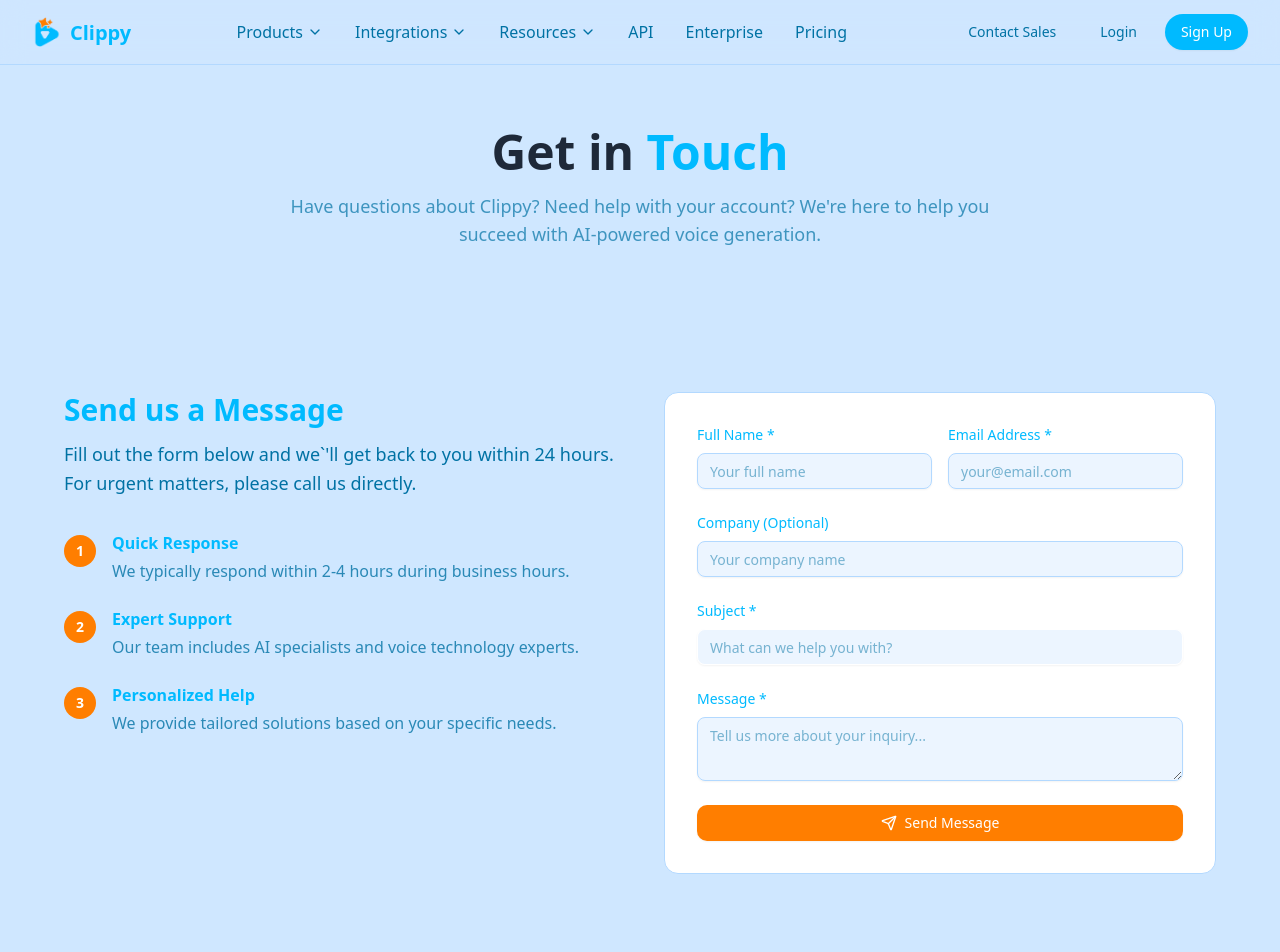
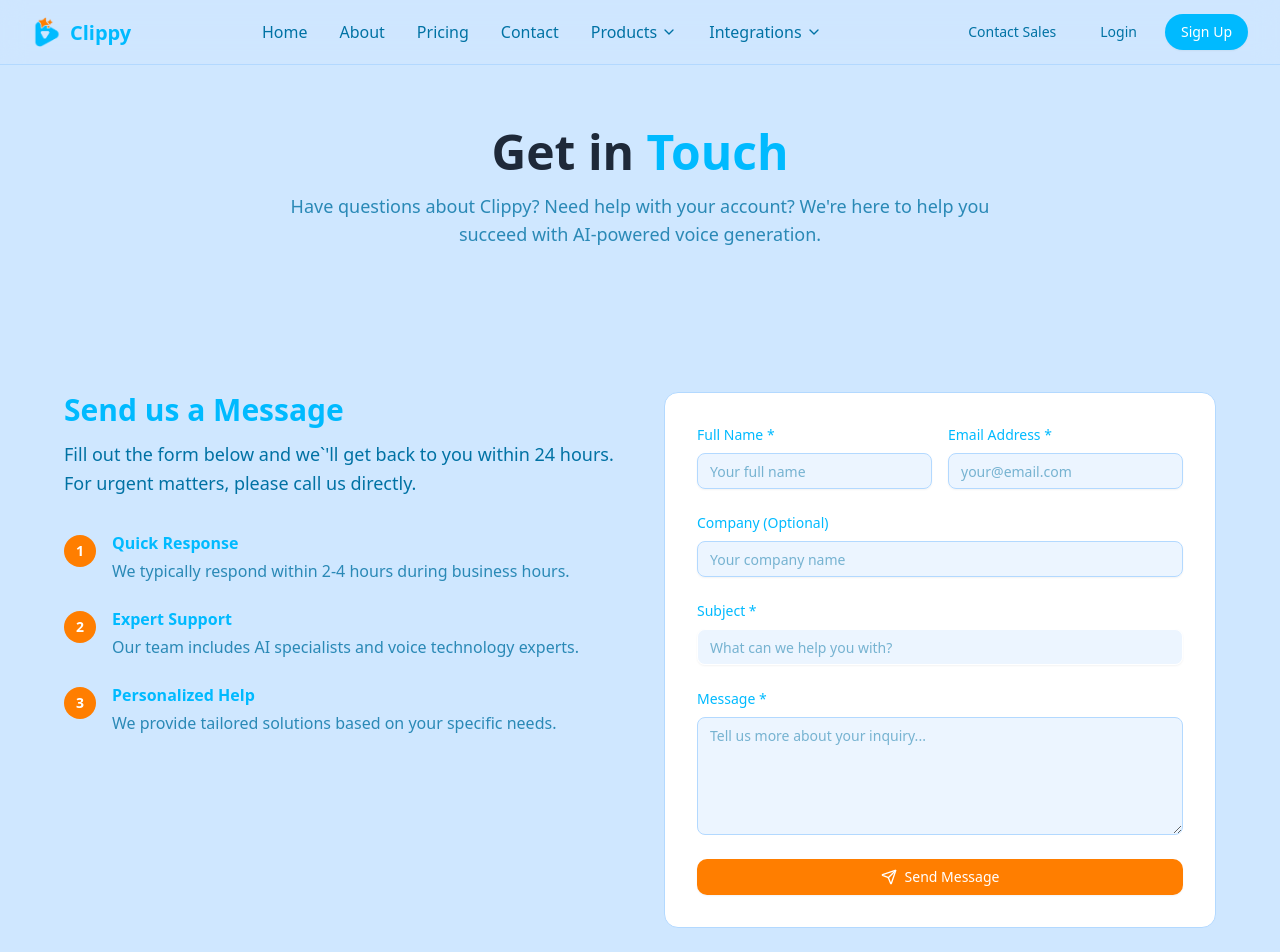
Before and after one commit to onlytoseef/Clippy, a Next.js app: page /contact in a window 1280 px wide. Shown: the top 952 px of the page. Built offline with nearby package versions, Linux system fonts and the light colour scheme.

Commit message:
feat: update Footer and Title components for improved text visibility; add Textarea component; refactor Navbar links to use Link component; remove unused avatar image

```diff
--- a/components/Footer.tsx
+++ b/components/Footer.tsx
@@ -25,7 +25,7 @@ export function Footer() {
               viewport={{ once: true }}
             >
               <Logo />
-              <p className="text-foreground/70 mt-3 mb-6 leading-relaxed">
+              <p className="text-foreground/80 mt-3 mb-6 leading-relaxed">
                 The most advanced AI voice generator for creating ultra-realistic voiceovers in seconds. Transform your
                 content with human-like speech.
               </p>
@@ -50,7 +50,7 @@ export function Footer() {
               <ul className="space-y-3">
                 {links.map((link) => (
                   <li key={link}>
-                    <a href="#" className="text-foreground/70 hover:text-primary transition-colors">
+                    <a href="#" className="text-foreground/80 hover:text-primary transition-colors">
                       {link}
                     </a>
                   </li>
--- a/components/Navbar.tsx
+++ b/components/Navbar.tsx
@@ -4,8 +4,18 @@ import { Button } from "@/components/ui/button"
 import { ChevronDown } from "lucide-react"
 import { motion } from "framer-motion"
 import Logo from "./Logo"
+import Link from "next/link"
 
 export function Navbar() {
+  const navLinks = [
+    { label: "Home", href: "/" },
+    { label: "About", href: "/about" },
+    { label: "Pricing", href: "/pricing" },
+    { label: "Contact", href: "/contact" },
+    { label: "Products", href: "/products", dropdown: true },
+    { label: "Integrations", href: "/integrations", dropdown: true },
+  ]
+
   return (
     <motion.nav
       initial={{ y: -100, opacity: 0 }}
@@ -19,22 +29,15 @@ export function Navbar() {
 
           {/* Menu links */}
           <div className="hidden md:flex items-center space-x-8">
-            {["Products", "Integrations", "Resources"].map((item) => (
-              <div
-                key={item}
+            {navLinks.map(({ label, href, dropdown }) => (
+              <Link
+                key={label}
+                href={href}
                 className="flex items-center space-x-1 text-foreground hover:text-primary cursor-pointer transition-colors"
               >
-                <span>{item}</span>
-                <ChevronDown className="w-4 h-4" />
-              </div>
-            ))}
-            {["API", "Enterprise", "Pricing"].map((item) => (
-              <span
-                key={item}
-                className="text-foreground hover:text-primary cursor-pointer transition-colors"
-              >
-                {item}
-              </span>
+                <span>{label}</span>
+                {dropdown && <ChevronDown className="w-4 h-4" />}
+              </Link>
             ))}
           </div>
 
@@ -46,11 +49,7 @@ export function Navbar() {
             <Button variant="ghost" className="text-foreground hover:bg-primary hover:text-white">
               Login
             </Button>
-            <Button
-             variant="default"
-             >
-              Sign Up
-            </Button>
+            <Button variant="default">Sign Up</Button>
           </div>
         </div>
       </div>
--- a/components/Title.tsx
+++ b/components/Title.tsx
@@ -28,7 +28,7 @@ const Title = ({
         {highlight && <span className="text-primary">{highlight}</span>}
       </h2>
       {subheading && (
-        <p className="text-lg text-foreground/70 max-w-3xl mx-auto">
+        <p className="text-lg text-foreground/80 max-w-3xl mx-auto">
           {subheading}
         </p>
       )}
--- /dev/null
+++ b/components/ui/textarea.tsx
@@ -0,0 +1,27 @@
+"use client"
+
+import * as React from "react"
+import { cn } from "@/lib/utils"
+
+export type TextareaProps = React.TextareaHTMLAttributes<HTMLTextAreaElement>
+
+const Textarea = React.forwardRef<HTMLTextAreaElement, TextareaProps>(
+  ({ className, ...props }, ref) => {
+    return (
+      <textarea
+        className={cn(
+          "flex min-h-[80px] w-full rounded-md border border-input bg-background px-3 py-2 text-sm ring-offset-background",
+          "placeholder:text-muted-foreground focus-visible:outline-none focus-visible:ring-2 focus-visible:ring-ring focus-visible:ring-offset-2",
+          "disabled:cursor-not-allowed disabled:opacity-50",
+          className
+        )}
+        ref={ref}
+        {...props}
+      />
+    )
+  }
+)
+
+Textarea.displayName = "Textarea"
+
+export { Textarea }
```
Also changed, not shown: 1 other file (tests, documents, lock files or other folders).
